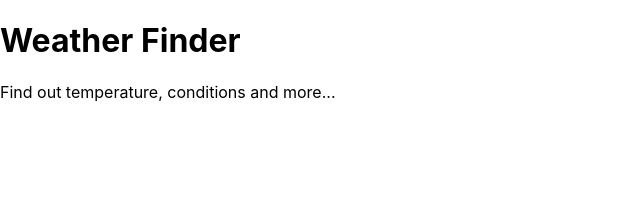
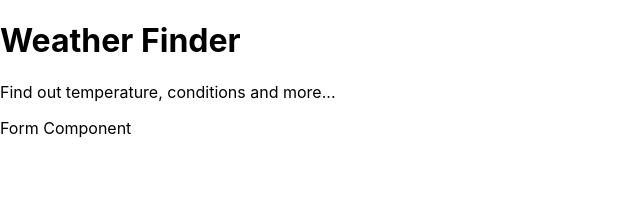
Before and after one commit to civilizator/weather-app, a React (Create React App) app: page / in a window 1280 px wide. Shown: the top 208 px of the page, without its empty margins (0-640 px from the left). Built offline with nearby package versions, Linux system fonts and the light colour scheme.

Commit message:
components

```diff
--- a/src/App.js
+++ b/src/App.js
@@ -1,12 +1,14 @@
 import React from 'react';
 
 import Titles from "./components/Titles";
+import Form from "./components/Form";
 
 class App extends React.Component {
     render() {
-        return(
+        return (
             <div>
-                <Titles />
+                <Titles/>
+                <Form/>
             </div>
         );
     }
--- a/src/components/Form.js
+++ b/src/components/Form.js
@@ -8,3 +8,5 @@ class Form extends React.Component {
         );
     }
 }
+
+export default Form;
```
